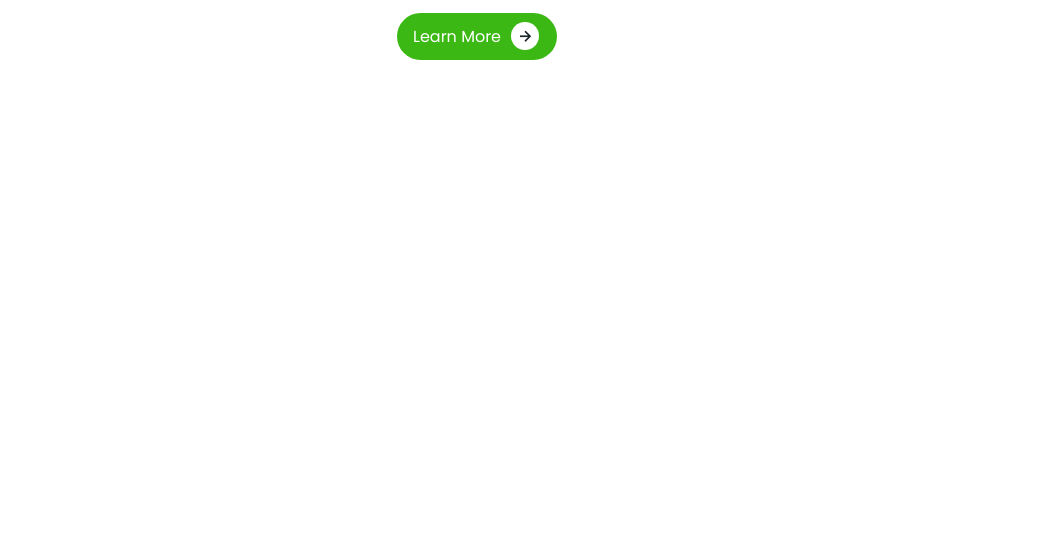
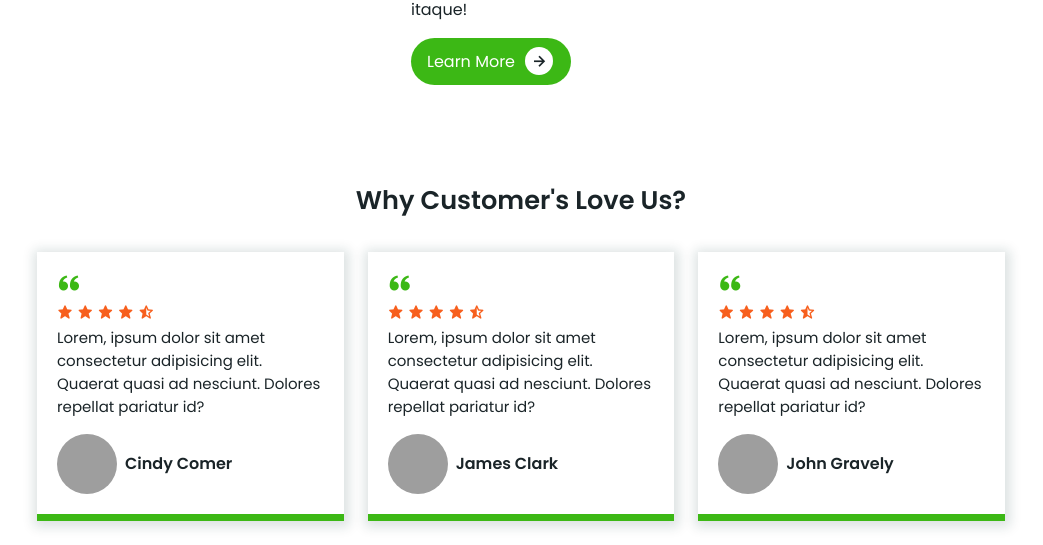
Before and after one commit to bant095/Responsive-Fruits-And-Vegetables-Website, a plain HTML site: page index.html in a window 1280 px wide. Shown: the part 2208-2753 px from the top of the page, without its empty margins (119-1162 px from the left). Before the commit the page ends 2292 px from the top, so only its background shows below. Drawn offline with nearby package versions, Linux system fonts and the light colour scheme; grey boxes are pictures that could not be loaded.

Commit message:
I added the review section

```diff
--- a/index.html
+++ b/index.html
@@ -240,7 +240,63 @@
         <p>Lorem ipsum dolor sit, amet consectetur adipisicing elit. Quos, nulla itaque!</p>
         <a href="#" class="btn">Learn More<i class="bx bx-right-arrow-alt"></i></a>
       </div>
+    </section>
 
+    <section class="customers" id="customers">
+      <h2>Why Customer's Love Us?</h2>
+      <!-- Customers Contents -->
+      <div class="customers-container">
+        <!-- REVIEW 1 -->
+        <div class="box">
+          <i class='bx bxs-quote-alt-left'></i>
+          <div class="stars">
+            <i class='bx bxs-star' ></i>
+            <i class='bx bxs-star' ></i>
+            <i class='bx bxs-star' ></i>
+            <i class='bx bxs-star' ></i>
+            <i class='bx bxs-star-half' ></i>
+          </div>
+          <p>Lorem, ipsum dolor sit amet consectetur adipisicing elit. Quaerat quasi ad nesciunt. Dolores repellat pariatur id?</p>
+          <div class="review-profile">
+            <img src="./Images/woman.jpg" alt="">
+            <h3>Cindy Comer</h3>
+          </div>
+        </div>
+
+        <!-- REVIEW 2 -->
+        <div class="box">
+          <i class='bx bxs-quote-alt-left'></i>
+          <div class="stars">
+            <i class='bx bxs-star' ></i>
+            <i class='bx bxs-star' ></i>
+            <i class='bx bxs-star' ></i>
+            <i class='bx bxs-star' ></i>
+            <i class='bx bxs-star-half' ></i>
+          </div>
+          <p>Lorem, ipsum dolor sit amet consectetur adipisicing elit. Quaerat quasi ad nesciunt. Dolores repellat pariatur id?</p>
+          <div class="review-profile">
+            <img src="./Images/man 1.jpg" alt="">
+            <h3>James Clark</h3>
+          </div>
+        </div>
+
+        <!-- REVIEW 3 -->
+        <div class="box">
+          <i class='bx bxs-quote-alt-left'></i>
+          <div class="stars">
+            <i class='bx bxs-star' ></i>
+            <i class='bx bxs-star' ></i>
+            <i class='bx bxs-star' ></i>
+            <i class='bx bxs-star' ></i>
+            <i class='bx bxs-star-half' ></i>
+          </div>
+          <p>Lorem, ipsum dolor sit amet consectetur adipisicing elit. Quaerat quasi ad nesciunt. Dolores repellat pariatur id?</p>
+          <div class="review-profile">
+            <img src="./Images/man 2.jpg" alt="">
+            <h3>John Gravely</h3>
+          </div>
+        </div>
+      </div>
     </section>
 
     <!-- Swiper JS -->
--- a/style.css
+++ b/style.css
@@ -120,7 +120,8 @@
     align-items: center;
     flex-direction: row;
    overflow: hidden;
-   background: url(./Images/SL-120722-54440-10.jpg);
+   background-color: #f6fff1;
+   /* background: url(./Images/SL-120722-54440-10.jpg); */
    background-position: center;
    background-repeat: no-repeat;
    background-size: cover;
@@ -402,7 +403,7 @@ color: var(--light-orange-color);
  }
 
  .about img {
-    width: 300px;
+    width: 350px;
  }
 
  .about-text span {
@@ -414,3 +415,70 @@ color: var(--light-orange-color);
  .about-text p {
     margin: 0.5rem 0 1rem;
  }
+
+ /* Review */
+
+ .customers {
+    max-width: 968px;
+    margin-left: auto;
+    margin-right: auto;
+ }
+
+ .customers h2 {
+    text-align: center;
+    font-size: 1.6rem;
+    font-weight: 600;
+ }
+
+ .customers-container {
+    display: grid;
+    grid-template-columns: repeat(auto-fit, minmax(280px, auto));
+    align-items: center;
+    gap: 1.5rem;
+    margin-top: 2rem;
+ }
+
+ .customers-container .box {
+    padding: 20px;
+    box-shadow: 1px 2px 11px 4px rgba(14 55 54 / 15%);
+    border-bottom: 7px solid var(--green-color)
+ }
+
+ .customers-container .box :hover {
+    transform: translateY(10px);
+    transition: 0.2s all linear;
+ }
+
+ .customers-container .box .bx {
+    font-size: 24px;
+    color: var(--green-color);
+ }
+
+ .customers-container .box .stars .bx {
+    font-size: 1rem;
+    color: var(--light-orange-color);
+ }
+
+ .customers-container .box p {
+    font-size: 0.938rem;
+ }
+
+ .review-profile {
+    display: flex;
+    align-items: center;
+    margin-top: 1rem;
+    column-gap: 0.5rem;
+ }
+
+ .review-profile img {
+    height: 60px;
+    width: 60px;
+    border-radius: 50%;
+    object-fit: cover;
+    object-position: center;
+ }
+
+ .review-profile h3 {
+    font-size: 1rem;
+    font-weight: 600;
+ }
```
Also changed, not shown: Images/download (1).jpg (deleted), Images/download (2).jpg (deleted), Images/download (3).jpg (deleted), 3 other files.
